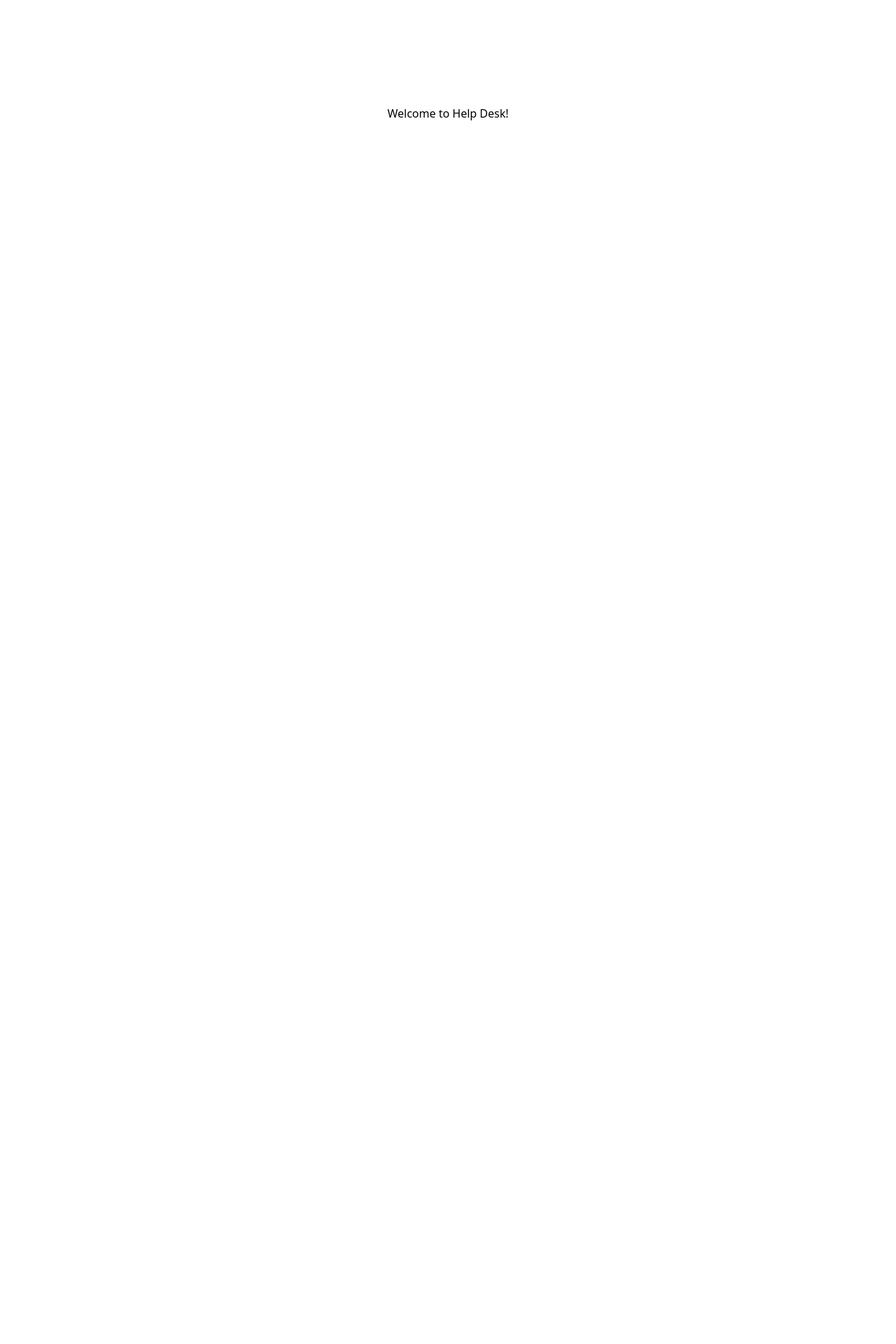
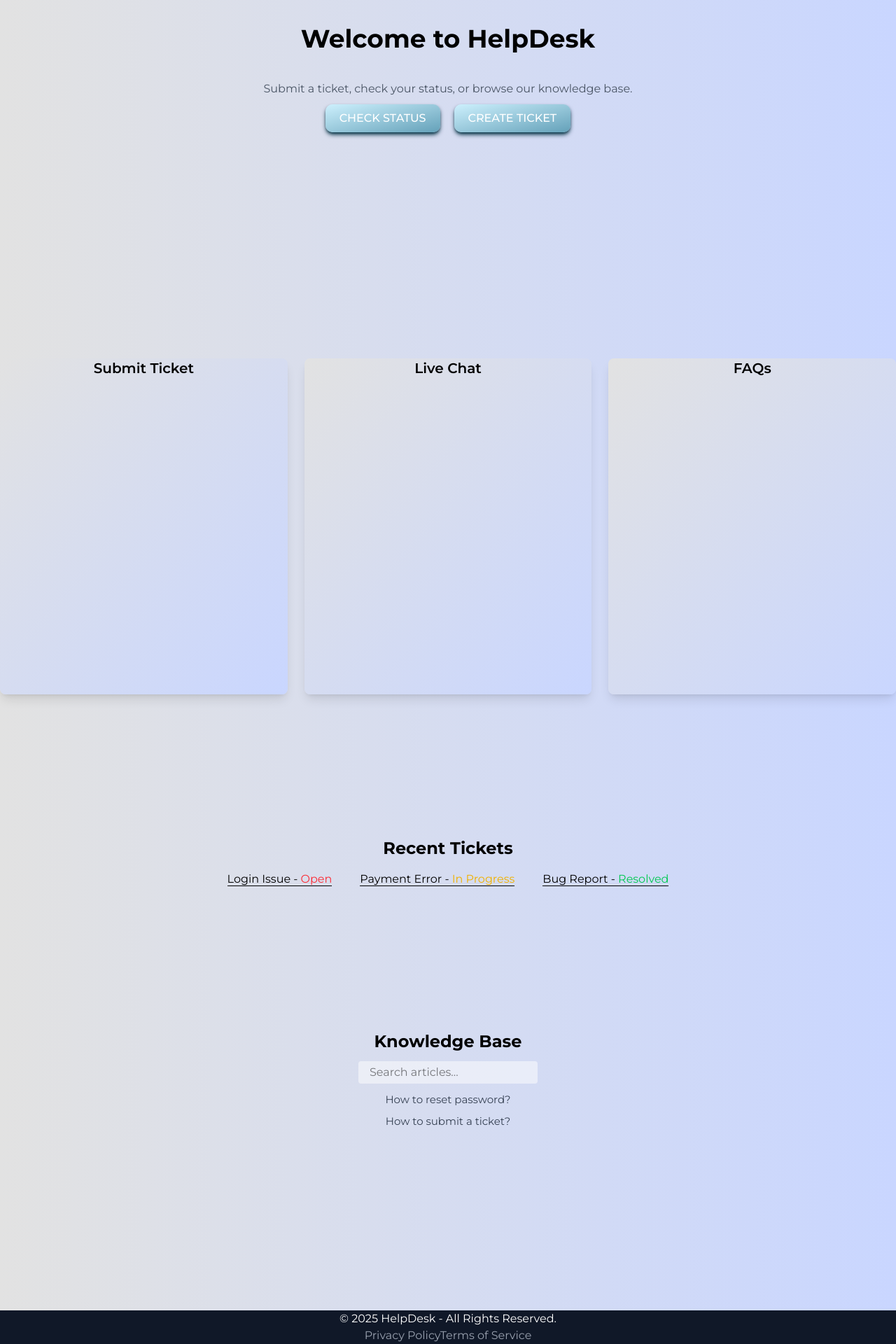
Before and after one commit to LearnerAnisha/helpdesk-frontend, a React (Vite) app: page / in a window 1280 px wide. Shown: the part 288-2208 px from the top of the page at 70% size. Before the commit the page ends 900 px from the top, so only its background shows below. Built offline with nearby package versions, Linux system fonts and the light colour scheme.

Commit message:
Structurized Landing Page

```diff
--- a/src/App.jsx
+++ b/src/App.jsx
@@ -17,7 +17,7 @@ function App() {
   return (
     <>
       {isRendering && <Preloader />}
-      <div className={`content ${isRendering ? "hidden" : ""}`}>
+      <div className={`${isRendering ? "hidden" : ""}`}>
         <Navbar />
         <Outlet />
       </div>
--- /dev/null
+++ b/src/Components/FeaturesSection.jsx
@@ -0,0 +1,21 @@
+import { Link } from "react-router-dom";
+
+const features = [
+    { title: "Submit Ticket", path: "/create-ticket" },
+    { title: "Live Chat", path: "/live-chat" },
+    { title: "FAQs", path: "/faq" },
+];
+
+const FeaturesSection = () => {
+    return (
+        <div className="w-full h-[60dvh] grid grid-cols-3 gap-6 text-center py-10">
+            {features.map((feature, index) => (
+                <Link key={index} to={feature.path} className="primary-bg p-6 shadow-lg rounded-lg">
+                    <h3 className="text-xl font-semibold">{feature.title}</h3>
+                </Link>
+            ))}
+        </div>
+    );
+};
+
+export default FeaturesSection;
--- /dev/null
+++ b/src/Components/Footer.jsx
@@ -0,0 +1,15 @@
+import { Link } from "react-router-dom";
+
+const Footer = () => {
+    return (
+        <footer className="bg-gray-900 text-white p-5 text-center">
+            <p>© {new Date().getFullYear()} HelpDesk - All Rights Reserved.</p>
+            <div className="mt-2">
+                <Link to="/privacy-policy" className="text-gray-400 hover:text-white mr-3">Privacy Policy</Link>
+                <Link to="/terms" className="text-gray-400 hover:text-white">Terms of Service</Link>
+            </div>
+        </footer>
+    );
+};
+
+export default Footer;
--- /dev/null
+++ b/src/Components/KnowledgeBase.jsx
@@ -0,0 +1,34 @@
+import { useState } from "react";
+import { Link } from "react-router-dom";
+
+const articles = [
+    { title: "How to reset password?", path: "/articles/reset-password" },
+    { title: "How to submit a ticket?", path: "/articles/submit-ticket" },
+];
+
+const KnowledgeBase = () => {
+    const [query, setQuery] = useState("");
+
+    return (
+        <div className="absolute_center flex-col !h-[50dvh] py-10">
+            <h2 className="text-2xl font-bold !mb-3">Knowledge Base</h2>
+            <input
+                type="text"
+                placeholder="Search articles..."
+                className="outline-none !px-4 !py-1 bg-[rgba(255,255,255,0.5)]  border-none rounded w-64 !mb-3"
+                onChange={(e) => setQuery(e.target.value)}
+            />
+            <div class="!space-y-2 text-[15px] text-center w-full h-[40dvh]">
+                {articles
+                    .filter((article) => article.title.toLowerCase().includes(query.toLowerCase()))
+                    .map((article, index) => (
+                        <p key={index}>
+                            <Link to={article.path} className="text-gray-700">{article.title}</Link>
+                        </p>
+                    ))}
+            </div>
+        </div>
+    );
+};
+
+export default KnowledgeBase;
--- a/src/Components/Layout.jsx
+++ b/src/Components/Layout.jsx
@@ -1,11 +1,18 @@
 import React from 'react'
 import Home from '../pages/Home'
-import Navbar from './Navbar'
+import FeaturesSection from './FeaturesSection'
+import RecentTickets from './RecentTickets'
+import KnowledgeBase from './Knowledgebase'
+import Footer from './Footer'
 
 const Layout = () => {
     return (
         <>
             <Home />
+            <FeaturesSection />
+            <RecentTickets />
+            <KnowledgeBase />
+            <Footer />
         </>
     )
 }
--- /dev/null
+++ b/src/Components/RecentTickets.jsx
@@ -0,0 +1,31 @@
+const tickets = [
+    { id: 1, title: "Login Issue", status: "Open" },
+    { id: 2, title: "Payment Error", status: "In Progress" },
+    { id: 3, title: "Bug Report", status: "Resolved" },
+];
+
+const TicketStatus = ({ status }) => {
+    const statusColors = {
+        Open: "text-red-500",
+        "In Progress": "text-yellow-500",
+        Resolved: "text-green-500",
+    };
+    return <span className={statusColors[status]}>{status}</span>;
+};
+
+const RecentTickets = () => {
+    return (
+        <div className="!my-10 flex-col !h-[50dvh] absolute_center">
+            <h1 className="text-2xl font-bold !mb-4">Recent Tickets</h1>
+            <div className="!space-x-10">
+                {tickets.map((ticket) => (
+                    <span key={ticket.id} className="border-b py-2">
+                        {ticket.title} - <TicketStatus status={ticket.status} />
+                    </span>
+                ))}
+            </div>
+        </div>
+    );
+};
+
+export default RecentTickets;
--- a/src/Components/form.css
+++ b/src/Components/form.css
@@ -1,13 +1,15 @@
 @import url('https://fonts.googleapis.com/css2?family=Montserrat:wght@300;400;500;600;700&display=swap');
 
 .authbody {
-    background-color: #c9d6ff;
+    margin-top: 10dvh;
+    /* background-color: #c9d6ff; */
     background: linear-gradient(to right, #e2e2e2, #c9d6ff);
     display: flex;
     align-items: center;
     justify-content: center;
     flex-direction: column;
-    height: 100vh;
+    height: 90dvh;
+    overflow: hidden;
 }
 
 .container {
@@ -155,7 +157,7 @@ form p{
     overflow: hidden;
     transition: all 0.6s ease-in-out;
     border-radius: 150px 0 0 100px;
-    z-index: 1000;
+    z-index: 10;
 }
 
 .container.active .toggle-container {
@@ -164,9 +166,10 @@ form p{
 }
 
 .toggle {
-    background-color: #512da8;
+    /* background-color: #512da8; */
     height: 100%;
-    background: linear-gradient(to right, #5c6bc0, #512da8);
+    /* background: linear-gradient(to right, #5c6bc0, #512da8); */
+    /* background: linear-gradient(to right, #e2e2e2, #c9d6ff); */
     color: #fff;
     position: relative;
     left: -100%;
--- a/src/index.css
+++ b/src/index.css
@@ -1,50 +1,29 @@
 @import "tailwindcss";
 
-/* Preloader Styles */
-.preloader {
-    position: fixed;
-    width: 100%;
-    height: 100%;
-    background: #ffffff;
-    display: flex;
-    align-items: center;
-    justify-content: center;
-    z-index: 9999;
-    transition: opacity 0.5s ease-out, visibility 0.5s;
+* {
+    margin: 0;
+    padding: 0;
+    box-sizing: border-box;
+    font-family: 'Montserrat', sans-serif;
+
+}
+body{
+    /* background-color: #c9d6ff; */
+        background: linear-gradient(to right, #e2e2e2, #c9d6ff);
 }
 
-/* Fade-out effect */
-.preloader.hidden {
-    opacity: 0;
-    visibility: hidden;
+.primary-bg{
+        background: linear-gradient(to bottom right, #e2e2e2, #c9d6ff);
+        background-repeat: no-repeat;
 }
 
-/* Simple Loader Animation */
-.loader {
-    width: 50px;
-    height: 50px;
-    border: 5px solid #3498db;
-    border-top-color: transparent;
-    border-radius: 50%;
-    animation: spin 1s linear infinite;
+.button-clr {
+        background: linear-gradient(to bottom right, #cdf0fd, #64a1b9);
+        background-repeat: no-repeat;
+        /* background: linear-gradient(to right, rgb(117, 137, 141), #6e80bd);
+        background: linear-gradient(to bottom right, rgb(211, 246, 253), #97acf1); */
 }
 
-@keyframes spin {
-    100% {
-        transform: rotate(360deg);
-    }
-}
-
-/* Initially hide content until rendered */
-.content.hidden {
-    display: none;
-}
-
-/* Show content when fully rendered */
-.content {
-    text-align: center;
-    padding: 50px;
-}
 
 .absolute_center {
     width: 100%;
--- a/src/pages/Dashboard.jsx
+++ b/src/pages/Dashboard.jsx
@@ -2,7 +2,7 @@ import Navbar from "../Components/Navbar";
 
 const Dashboard = () => {
     return (
-        <div className="content">
+        <div className="absolute_center">
             <h1>Protected Dashboard Page</h1>
         </div>
     )
--- a/src/pages/Home.jsx
+++ b/src/pages/Home.jsx
@@ -1,9 +1,20 @@
-import React from 'react'
+import Button from "../Components/Button";
 
 const Home = () => {
     return (
-        <div className='absolute_center'>Welcome to Help Desk!</div>
-    )
-}
 
-export default Home
+        <div className="w-full h-[100dvh] flex flex-col items-center justify-center gap-y-10">
+            <h1 className="text-4xl font-bold">Welcome to HelpDesk</h1>
+            <div className="flex flex-col items-center">
+                <p className="text-gray-600">Submit a ticket, check your status, or browse our knowledge base.</p>
+                <div className="flex gap-x-5">
+                    <Button title="Check Status" path={"/dashboard"} />
+                    <Button title="Create Ticket" path={"/dashboard"} />
+                </div>
+            </div>
+        </div>
+
+    );
+};
+
+export default Home;
```
